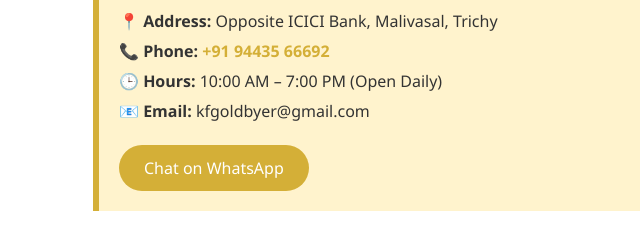
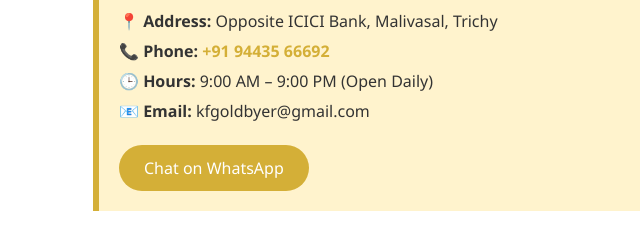
Before and after one commit to thanges03/web, a plain HTML site: page index.html in a window 1280 px wide. Shown: the part 1338-1578 px from the top of the page, 35-675 px from the left. Drawn offline with Linux system fonts and the light colour scheme.

Commit message:
Update index.html

```diff
--- a/index.html
+++ b/index.html
@@ -216,7 +216,7 @@
     <div class="contact-box">
       <p><strong>📍 Address:</strong> Opposite ICICI Bank, Malivasal, Trichy</p>
       <p><strong>📞 Phone:</strong> <span class="highlight">+91 94435 66692</span></p>
-      <p><strong>🕒 Hours:</strong> 10:00 AM – 7:00 PM (Open Daily)</p>
+      <p><strong>🕒 Hours:</strong> 9:00 AM – 9:00 PM (Open Daily)</p>
       <p><strong>📧 Email:</strong> kfgoldbyer@gmail.com</p>
       <a href="https://wa.me/919443566692" class="cta-button">Chat on WhatsApp</a>
     </div>
```
